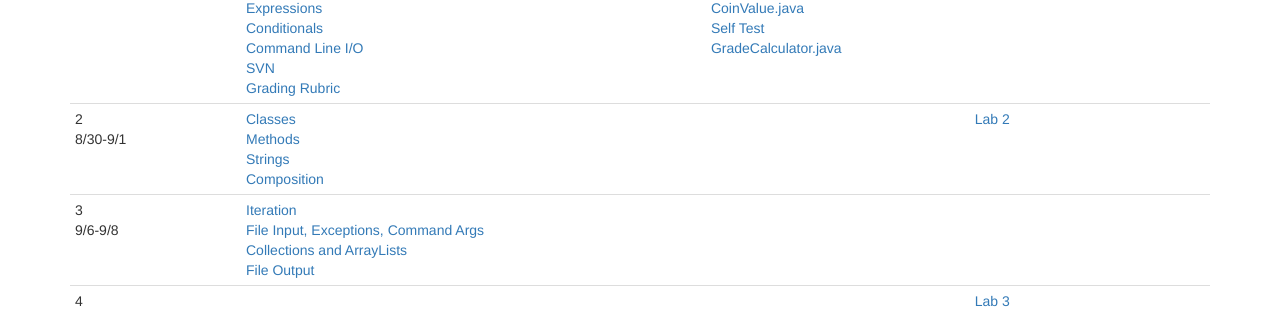
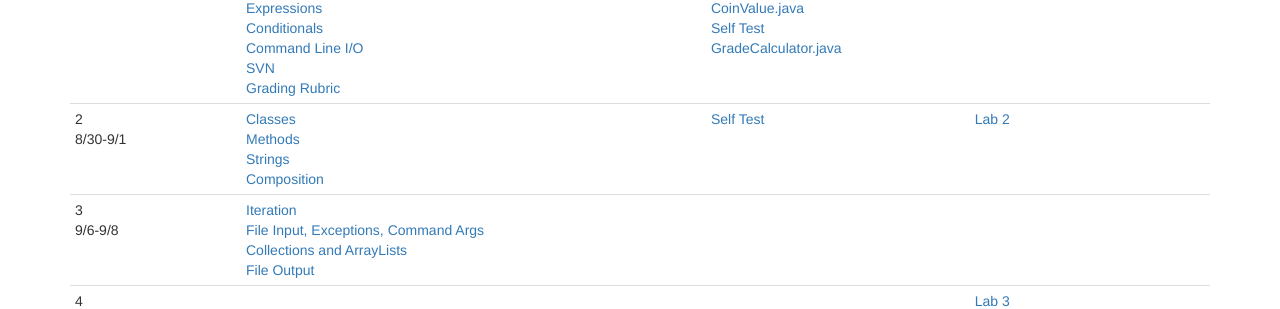
Before and after one commit to CS112-F16/cs112-f16.github.io, a Jekyll site: the page built from schedule.html, in a window 1280 px wide and 1266 px high. Shown: the part 278-587 px from the top of the window. Built offline with Jekyll 4.4.1, drawn with Linux system fonts in a browser that asks for light colours.

Commit message:
adding quiz for tuesday

```diff
--- a/schedule.html
+++ b/schedule.html
@@ -44,7 +44,9 @@
         <a href="https://github.com/CS112-F16/notes/blob/master/strings.md">Strings</a><br/>
         <a href="https://github.com/CS112-F16/notes/blob/master/design.md">Composition</a><br/>
       </td>
-      <td></td>
+      <td>
+      <a href="https://github.com/CS112-F16/code/blob/master/ClassExamplesWeek2/self-test.md">Self Test</a><br/>
+      </td>
       <td><a href="https://github.com/CS112-F16/labs/blob/master/lab2.md">Lab 2</a></td>
     </tr>
     <tr>
```
